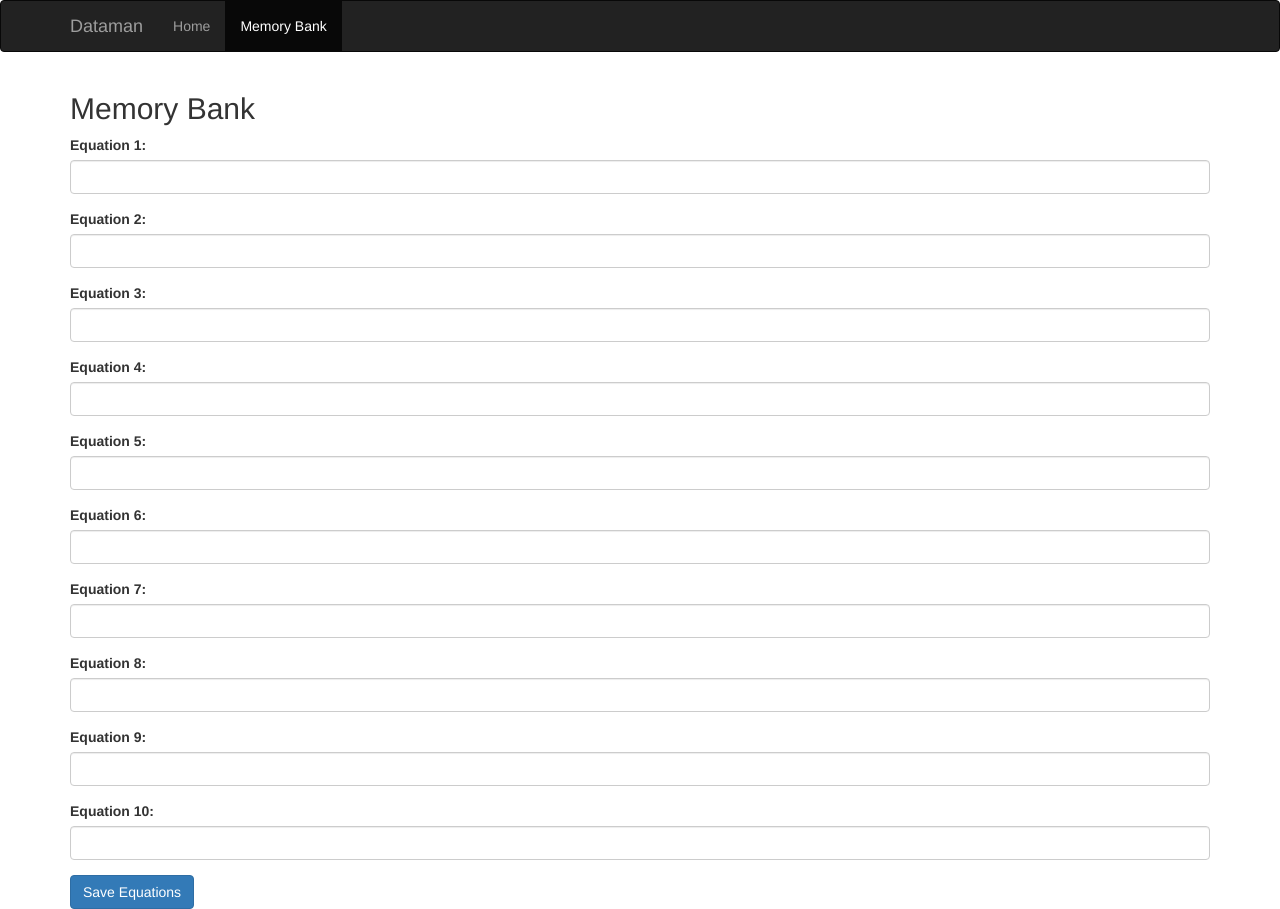
After one commit to joklar93/CTS285, a Flask app: page /memory_bank in a window 1280 px wide. The commit adds this page. Run offline with Flask 3, Linux system fonts and the light colour scheme; some libraries are stand-ins or nearby versions.

Commit message:
Modified main_page and answer_checker. memory_bank new equation button not working.

```diff
--- a/M2HW1/dataman.py
+++ b/M2HW1/dataman.py
@@ -2,9 +2,11 @@
 # M2HW1
 # James Reynolds
 # 09/21/2024
-from flask import Flask, render_template, request
+import random
+from flask import Flask, render_template, request, session, redirect, url_for
 
 app = Flask(__name__)
+app.secret_key = 'thepanthersarenevergoingtowinasuperbowlinmylifetime'
 app.config["DEBUG"] = True
 
 def evaluate_equation(equation: str) -> str:
@@ -15,22 +17,64 @@ def evaluate_equation(equation: str) -> str:
         result = eval(problem.strip())
 
         if result == expected_answer:
-            return "Correct!"
-        elif result > expected_answer:
-            return "Answer too low."
-        else:
-            return "Answer too high."
+            return "- - — - - = - - - ◌"
+        else: return "EEE"
+
     except Exception as e:
         return f"Error: {str(e)}"
 
 @app.route("/", methods=["GET", "POST"])
 def index():
+    return render_template("main_page.html")
+
+@app.route("/answer_checker", methods=["GET", "POST"])
+def answer_checker():
     comment = ""
     user_input = ""
     if request.method == "POST":
         user_input = request.form.get("equation", "")
         comment = evaluate_equation(user_input)
-    return render_template("main_page.html", comment=comment, user_input=user_input)
+    return render_template("answer_checker.html", comment=comment, user_input=user_input)
+
+@app.route("/memory_bank", methods=["GET", "POST"])
+def memory_bank():
+    if request.method == "POST":
+        equations = []
+        for i in range(10):
+            equation = request.form.get(f"equation{i}")
+            if equation:
+                equations.append(equation)
+        session['equations'] = equations
+        return render_template("memory_bank.html", equations=equations)
+    return render_template("memory_bank.html", equations=session.get('equations'))
+
+@app.route("/quiz")
+def quiz():
+    if 'equations' not in session or not session['equations']:
+        return redirect(url_for('memory_bank'))
+
+    equations = session['equations']
+    question = random.choice(equations)
+    left_side = question.split('=')[0]
+
+    return render_template("quiz.html", question=left_side)
+
+@app.route("/check_answer", methods=["POST"])
+def check_answer():
+    user_answer = request.form.get("answer")
+    question = request.form.get("question")
+    full_equation = next((eq for eq in session['equations'] if eq.startswith(question)), None)
+
+    if full_equation:
+        expected_answer = full_equation.split('=')[1].strip()
+        if user_answer == expected_answer:
+            result = "- - — - - = - - - ◌"
+        else:
+            result = "EEE"
+    else:
+        result = "Error: Question not found"
+
+    return render_template("quiz.html", question=question, result=result)
 
 if __name__ == "__main__":
     app.run()
--- /dev/null
+++ b/M2HW1/templates/memory_bank.html
@@ -0,0 +1,48 @@
+<!DOCTYPE html>
+<html lang="en">
+<head>
+    <meta charset="UTF-8">
+    <meta name="viewport" content="width=device-width, initial-scale=1.0">
+    <title>Memory Bank</title>
+    <link rel="stylesheet" href="https://maxcdn.bootstrapcdn.com/bootstrap/3.3.5/css/bootstrap.min.css">
+</head>
+<body>
+    <nav class="navbar navbar-inverse">
+        <div class="container">
+            <div class="navbar-header">
+                <a class="navbar-brand" href="{{ url_for('index') }}">Dataman</a>
+            </div>
+            <ul class="nav navbar-nav">
+                <li><a href="{{ url_for('index') }}">Home</a></li>
+                <li class="active"><a href="{{ url_for('memory_bank') }}">Memory Bank</a></li>
+            </ul>
+        </div>
+    </nav>
+
+    <div class="container">
+        <h2>Memory Bank</h2>
+        {% if not equations %}
+        <form action="{{ url_for('memory_bank') }}" method="post">
+            {% for i in range(10) %}
+            <div class="form-group">
+                <label for="equation{{ i }}">Equation {{ i + 1 }}:</label>
+                <input type="text" class="form-control" id="equation{{ i }}" name="equation{{ i }}" required
+                       pattern="^(\d{1,2}[\+\-\*/]\d{1,2}=\d{1,3})$"
+                       title="Please enter an equation with two 2-digit numbers and an operator (+, -, *, /) with a result up to 3 digits">
+            </div>
+            {% endfor %}
+            <button type="submit" class="btn btn-primary">Save Equations</button>
+        </form>
+        {% else %}
+        <h3>Stored Equations:</h3>
+        <ul>
+            {% for equation in equations %}
+            <li>{{ equation }}</li>
+            {% endfor %}
+        </ul>
+        <a href="{{ url_for('quiz') }}" class="btn btn-success">Start Quiz</a>
+        <a href="{{ url_for('memory_bank') }}" class="btn btn-primary">Enter New Equations</a>
+        {% endif %}
+    </div>
+</body>
+</html>
```
Also changed, not shown: M2HW1/templates/answer_checker.html (added, +63 -0 lines), M2HW1/templates/main_page.html (+16 -28 lines), M2HW1/templates/quiz.html (added, +43 -0 lines), M2HW1/static/favicon.ico (added).
